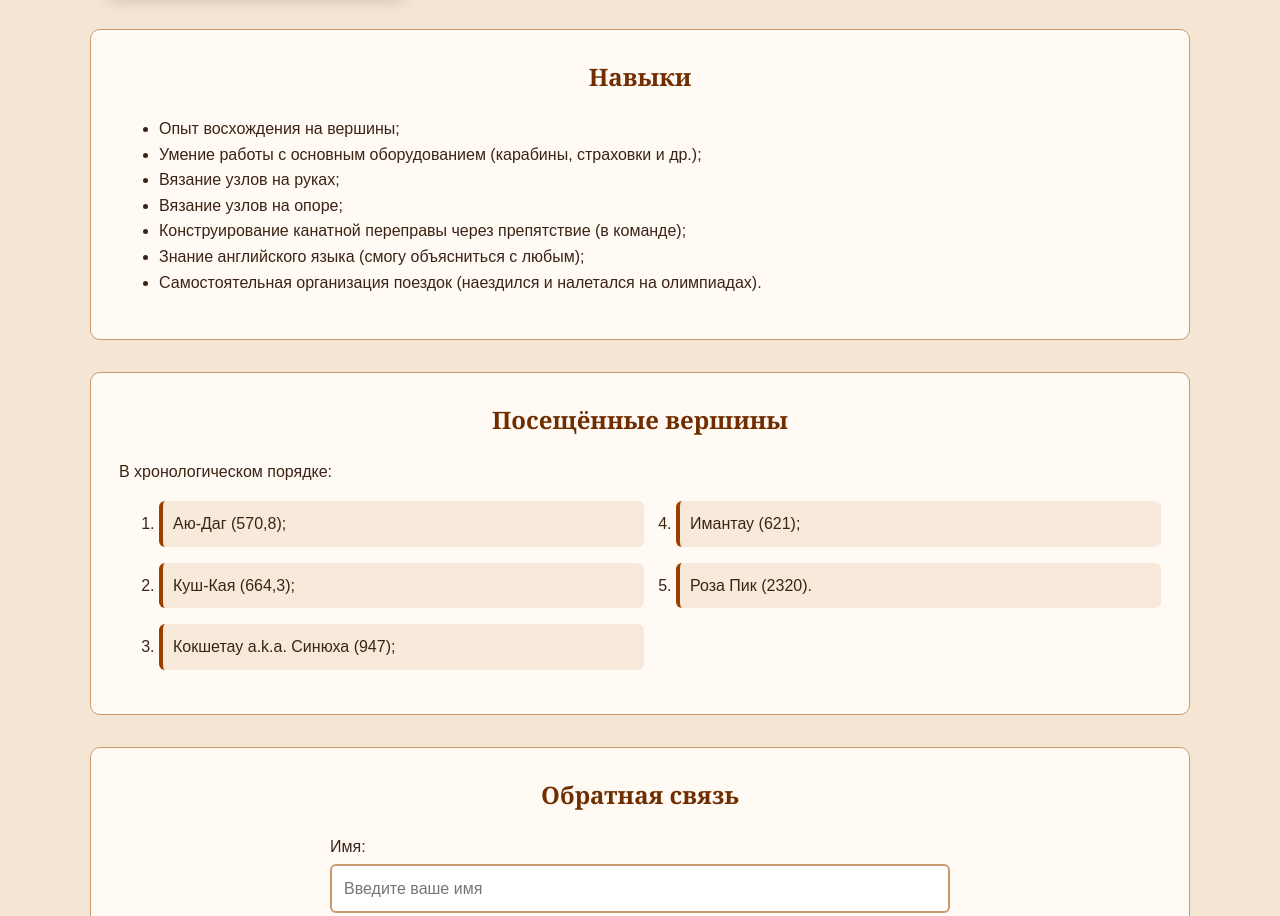
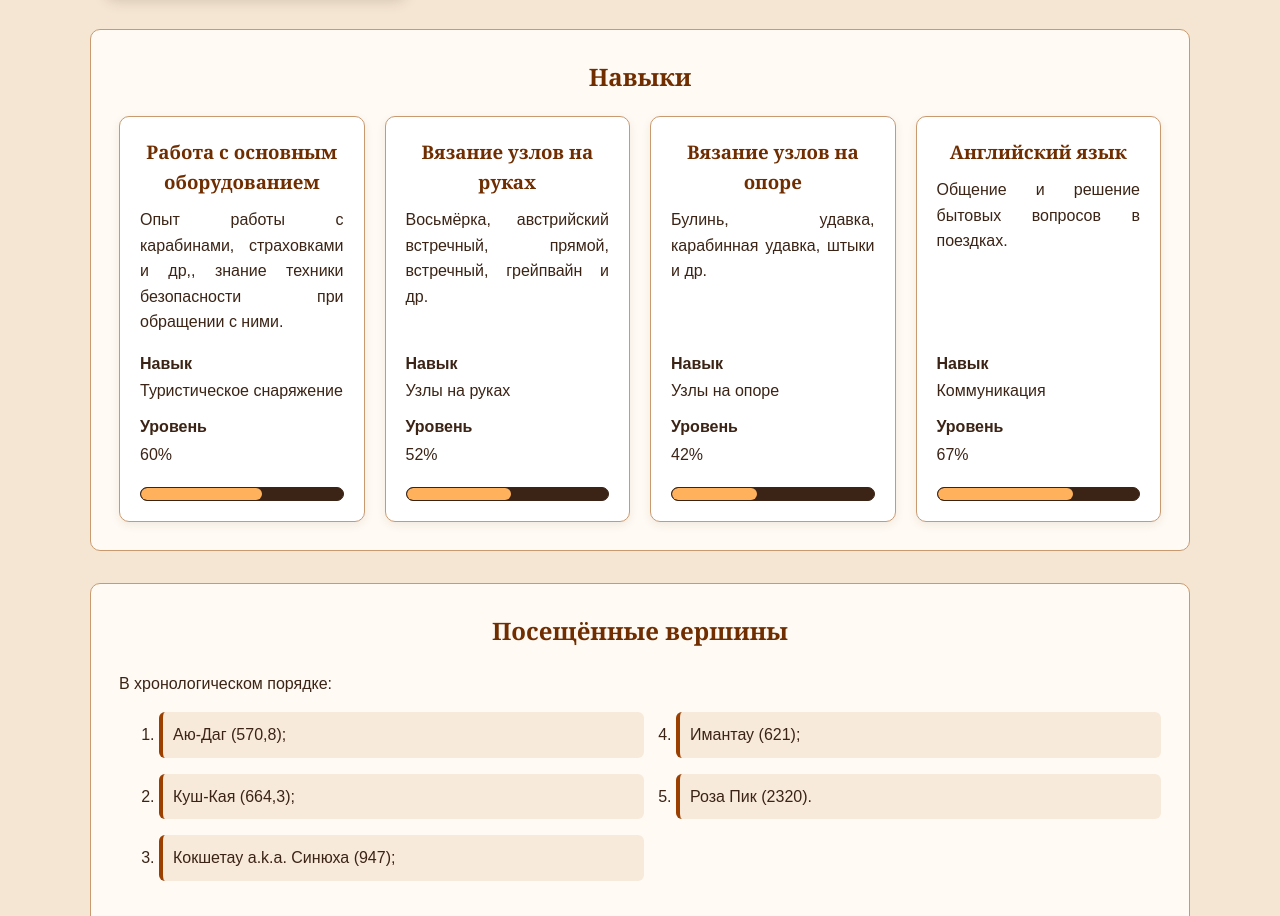
Before and after one commit to akshin-kuvshin/web.lab3.932420.axyonov, a plain HTML site: page index.html in a window 1280 px wide. Shown: the part 1042-1958 px from the top of the page. Drawn offline with Linux system fonts and the light colour scheme.

Commit message:
feat: travel skill cards via Flexbox

```diff
--- a/index.html
+++ b/index.html
@@ -68,15 +68,39 @@
         <section id="skills">
             <h2>Навыки</h2>
 
-            <ul>
-                <li>Опыт восхождения на вершины;</li>
-                <li>Умение работы с основным оборудованием (карабины, страховки и др.);</li>
-                <li>Вязание узлов на руках;</li>
-                <li>Вязание узлов на опоре;</li>
-                <li>Конструирование канатной переправы через препятствие (в команде);</li>
-                <li>Знание английского языка (смогу объясниться с любым);</li>
-                <li>Самостоятельная организация поездок (наездился и налетался на олимпиадах).</li>
-            </ul>
+            <div class="skills-list">
+                <article class="skill-card">
+                    <h3>Работа с основным оборудованием</h3>
+
+                    <p>Опыт работы с карабинами, страховками и др,, знание техники безопасности при обращении с ними.</p>
+                    <dl><dt>Навык</dt><dd>Туристическое снаряжение</dd><dt>Уровень</dt><dd>60%</dd></dl>
+                    <div class="progress-track" role="progressbar" aria-label="Уровень навыка работы со снаряжением" aria-valuemin="0" aria-valuemax="100" aria-valuenow="60"><div class="progress-fill" style="width: 60%"></div></div>
+                </article>
+
+                <article class="skill-card">
+                    <h3>Вязание узлов на руках</h3>
+
+                    <p>Восьмёрка, австрийский встречный, прямой, встречный, грейпвайн и др.</p>
+                    <dl><dt>Навык</dt><dd>Узлы на руках</dd><dt>Уровень</dt><dd>52%</dd></dl>
+                    <div class="progress-track" role="progressbar" aria-label="Уровень навыка вязания узлов на руках" aria-valuemin="0" aria-valuemax="100" aria-valuenow="52"><div class="progress-fill" style="width: 52%"></div></div>
+                </article>
+
+                <article class="skill-card">
+                    <h3>Вязание узлов на опоре</h3>
+
+                    <p>Булинь, удавка, карабинная удавка, штыки и др.</p>
+                    <dl><dt>Навык</dt><dd>Узлы на опоре</dd><dt>Уровень</dt><dd>42%</dd></dl>
+                    <div class="progress-track" role="progressbar" aria-label="Уровень навыка вязания узлов на опоре" aria-valuemin="0" aria-valuemax="100" aria-valuenow="42"><div class="progress-fill" style="width: 42%"></div></div>
+                </article>
+
+                <article class="skill-card">
+                    <h3>Английский язык</h3>
+
+                    <p>Общение и решение бытовых вопросов в поездках.</p>
+                    <dl><dt>Навык</dt><dd>Коммуникация</dd><dt>Уровень</dt><dd>67%</dd></dl>
+                    <div class="progress-track" role="progressbar" aria-label="Уровень знания английского языка" aria-valuemin="0" aria-valuemax="100" aria-valuenow="67"><div class="progress-fill" style="width: 67%"></div></div>
+                </article>
+            </div>
         </section>
 
         <section id="visited">
--- a/style.css
+++ b/style.css
@@ -7,6 +7,8 @@
     --color-header: #9a3f00;
     --color-footer: #3b2416;
     --color-border: #c99a70;
+    --color-progress-track: #3b2416;
+    --color-progress-fill: #ffb15c;
     --font-main: sans-serif;
     --font-heading: Georgia, "Times New Roman", serif;
 }
@@ -171,6 +173,64 @@ section h2 {
     font-weight: bold;
 }
 
+.skills-list {
+    display: flex;
+    flex-direction: row; /* cards are located from left to right */
+    flex-wrap: wrap;
+    gap: 20px;
+    align-items: stretch;
+}
+
+.skill-card {
+    display: flex;
+    flex: 1 1 calc(25% - 20px); /* 4 columns for desktop by default */
+    flex-direction: column; /* content in cards is located from up to down */
+    min-width: 0;
+    padding: 20px;
+    background: white;
+    border: 1px solid var(--color-border);
+    border-radius: 10px;
+    box-shadow: 0 3px 10px rgba(59, 36, 22, .08);
+}
+
+.skill-card h3 {
+    margin-bottom: 10px;
+}
+
+.skill-card p {
+    text-align: justify;
+}
+
+.skill-card dl {
+    display: grid; /* allowable, doesn't conflict with ToR */
+    grid-template-columns: 1fr;
+    gap: 2px;
+    margin: auto 0 12px;
+}
+
+.skill-card dt {
+    font-weight: 700;
+}
+
+.skill-card dd {
+    margin: 0 0 8px;
+}
+
+.progress-track {
+    width: 100%;
+    height: 14px;
+    overflow: hidden;
+    background: var(--color-progress-track);
+    border: 1px solid var(--color-progress-track);
+    border-radius: 999px;
+}
+
+.progress-fill {
+    height: 100%;
+    background: var(--color-progress-fill);
+    border-radius: inherit;
+}
+
 form {
     max-width: 620px;
     margin: 0 auto;
```
